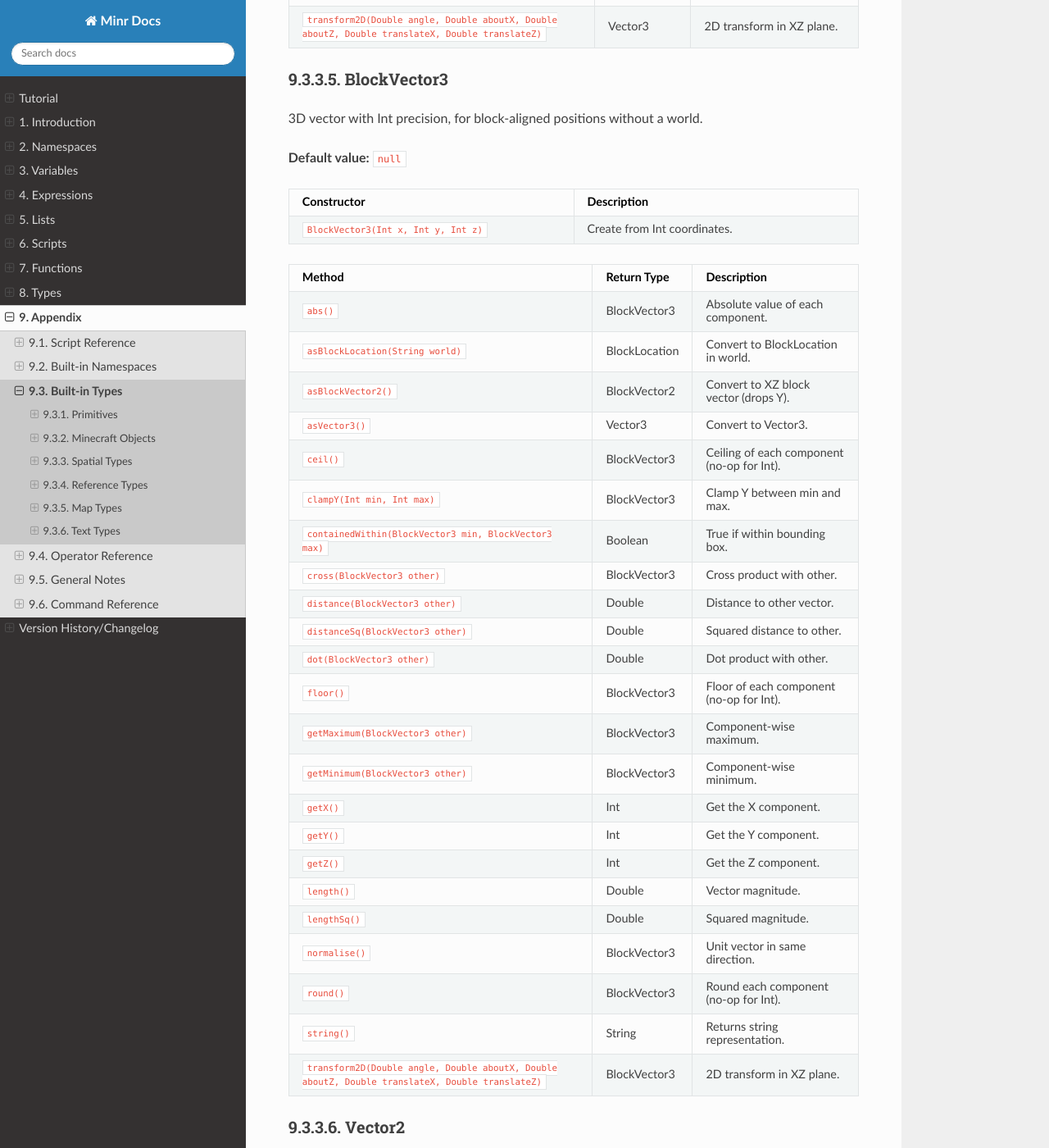
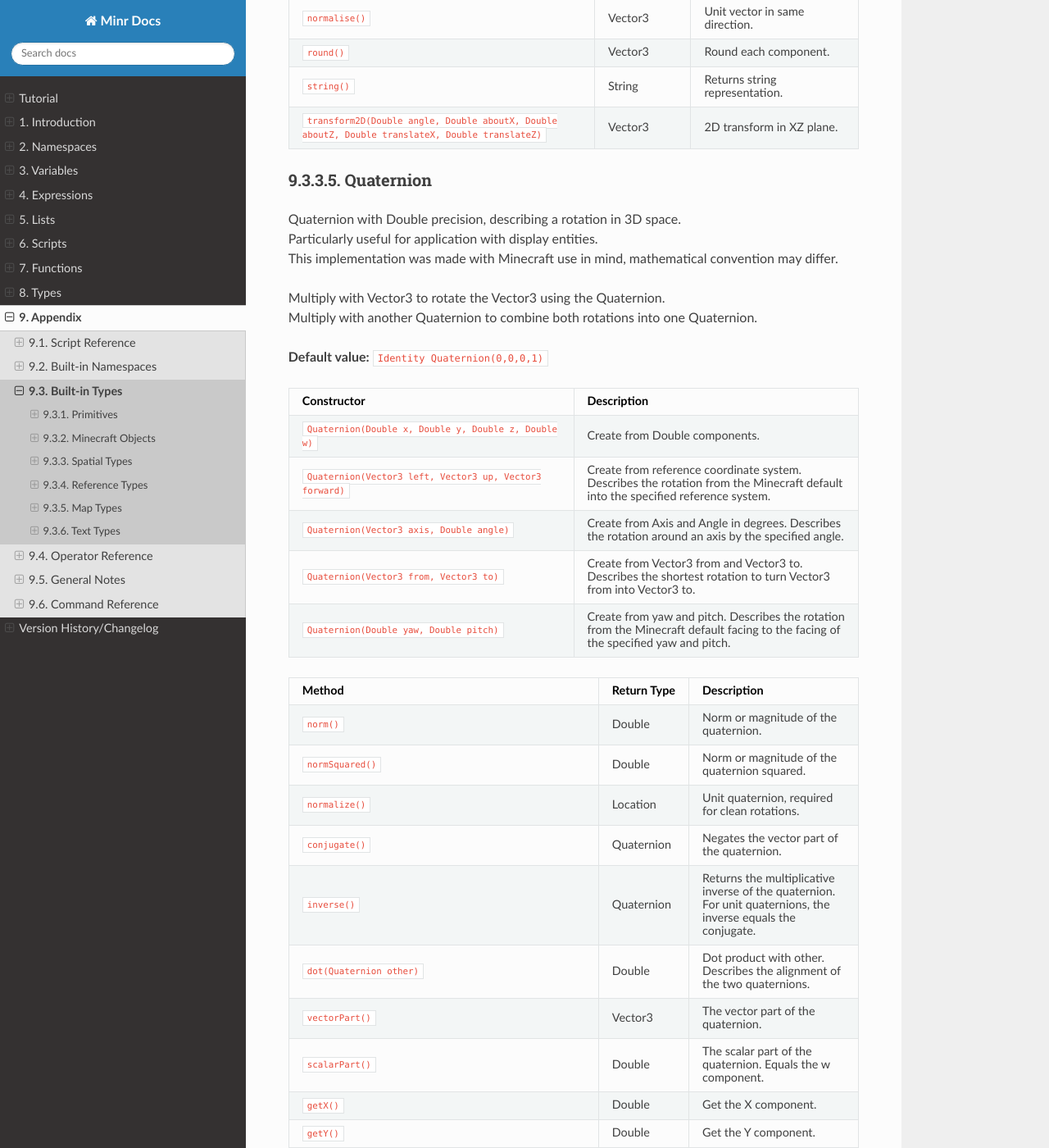
Before and after one commit to rebplane/msc, a Sphinx documentation site: the page built from docs/source/appendix/types.rst, in a window 1280 px wide and 1400 px high, scrolled down 15552 px. Shown: the whole window at 82% size. Built offline with Sphinx 7.4.7 and the Read the Docs theme 3.1.0, drawn with Linux system fonts in a browser that asks for light colours; some of the changed text lies outside the part shown.

Commit message:
worf changes (#20)

```diff
--- a/docs/source/appendix/types.rst
+++ b/docs/source/appendix/types.rst
@@ -756,6 +759,9 @@ Represents a block in the Minecraft world.
    * - ``getBlockType()``
      - String
      - Block type (magic value, may change).
+   * - ``getBlockDataValue(String key)``
+     - String
+     - Extracts the value of the given Block Data/State key. See `Minecraft Block States <https://minecraft.wiki/w/Block_states>`_.
    * - ``getLightFromBlocks()``
      - Int
      - Light from nearby blocks.
@@ -1118,6 +1124,82 @@ Vector3
    * - ``transform2D(Double angle, Double aboutX, Double aboutZ, Double translateX, Double translateZ)``
      - Vector3
      - 2D transform in XZ plane.
+
+Quaternion
+^^^^^^^
+
+| Quaternion with Double precision, describing a rotation in 3D space.
+| Particularly useful for application with display entities.
+| This implementation was made with Minecraft use in mind, mathematical convention may differ.
+
+| Multiply with Vector3 to rotate the Vector3 using the Quaternion.
+| Multiply with another Quaternion to combine both rotations into one Quaternion.
+
+**Default value:** ``Identity Quaternion(0,0,0,1)``
+
+.. list-table::
+   :widths: 50 50
+   :header-rows: 1
+
+   * - Constructor
+     - Description
+   * - ``Quaternion(Double x, Double y, Double z, Double w)``
+     - Create from Double components.
+   * - ``Quaternion(Vector3 left, Vector3 up, Vector3 forward)``
+     - Create from reference coordinate system. Describes the rotation from the Minecraft default into the specified reference system.
+   * - ``Quaternion(Vector3 axis, Double angle)``
+     - Create from Axis and Angle in degrees. Describes the rotation around an axis by the specified angle.
+   * - ``Quaternion(Vector3 from, Vector3 to)``
+     - Create from Vector3 from and Vector3 to. Describes the shortest rotation to turn Vector3 from into Vector3 to.
+   * - ``Quaternion(Double yaw, Double pitch)``
+     - Create from yaw and pitch. Describes the rotation from the Minecraft default facing to the facing of the specified yaw and pitch.
+
+.. list-table::
+   :widths: 55 15 30
+   :header-rows: 1
+
+   * - Method
+     - Return Type
+     - Description
+   * - ``norm()``
+     - Double
+     - Norm or magnitude of the quaternion.
+   * - ``normSquared()``
+     - Double
+     - Norm or magnitude of the quaternion squared.
+   * - ``normalize()``
+     - Location
+     - Unit quaternion, required for clean rotations.
+   * - ``conjugate()``
+     - Quaternion
+     - Negates the vector part of the quaternion.
+   * - ``inverse()``
+     - Quaternion
+     - Returns the multiplicative inverse of the quaternion. For unit quaternions, the inverse equals the conjugate.
+   * - ``dot(Quaternion other)``
+     - Double
+     - Dot product with other. Describes the alignment of the two quaternions.
+   * - ``vectorPart()``
+     - Vector3
+     - The vector part of the quaternion.
+   * - ``scalarPart()``
+     - Double
+     - The scalar part of the quaternion. Equals the w component.
+   * - ``getX()``
+     - Double
+     - Get the X component.
+   * - ``getY()``
+     - Double
+     - Get the Y component.
+   * - ``getZ()``
+     - Double
+     - Get the Z component.
+   * - ``getW()``
+     - Double
+     - Get the W component.
+   * - ``string()``
+     - String
+     - Returns string representation. Formatted for direct use in display entity commands.
 
 BlockVector3
 ^^^^^^^^^^^^
```
Also changed, not shown: other parts of docs/source/appendix/types.rst (+3 -0 lines), docs/source/appendix/namespaces.rst (+49 -1 lines), docs/source/changelog.rst (+23 -0 lines).
